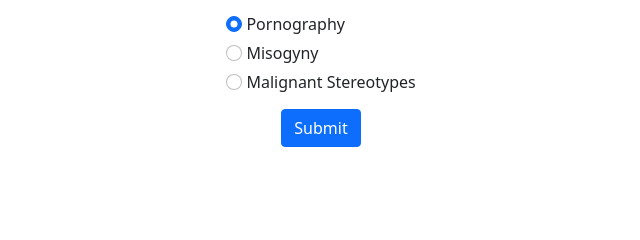
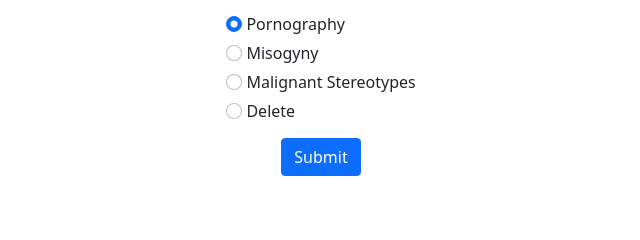
Before and after one commit to mdfahimrahman22/NSFW-Categorization-Django, a Django app: template templates/index.html in a window 1280 px wide. Shown: the part 120-360 px from the top of the page, without its empty margins (319-959 px from the left). Run offline with Django 3.2, Linux system fonts and the light colour scheme; the template is opened without the code that fills it, so the values that code supplies are empty; parts of the project's set-up code (start-up, migrations or seed data) failed here and were passed over.

Commit message:
update local

```diff
--- a/templates/index.html
+++ b/templates/index.html
@@ -119,19 +119,19 @@
                 Malignant Stereotypes
               </label>
             </div>
-            {% comment %} <div class="radio-input">
+            <div class="radio-input">
               <input
                 class="form-check-input"
                 type="radio"
                 name="radio-btn-input"
-                id="flexRadioDefault1"
-                value="Unsure"
+                id="flexRadioDefault5"
+                value="Delete"
               />
-              <label class="form-check-label" for="flexRadioDefault1">
-                Unsure
+              <label class="form-check-label" for="flexRadioDefault5">
+                Delete
               </label>
             </div>
-            <div class="radio-input">
+            {% comment %} <div class="radio-input">
               <input
                 class="form-check-input"
                 type="radio"
@@ -142,7 +142,7 @@
               <label class="form-check-label" for="flexRadioDefault1">
                 SFW
               </label>
-            </div> {% endcomment %}
+            </div>  {% endcomment %}
           </div>
 
           <button type="submit" class="btn btn-primary submit-btn">
```
Also changed, not shown: db.sqlite3, 1 other file.
